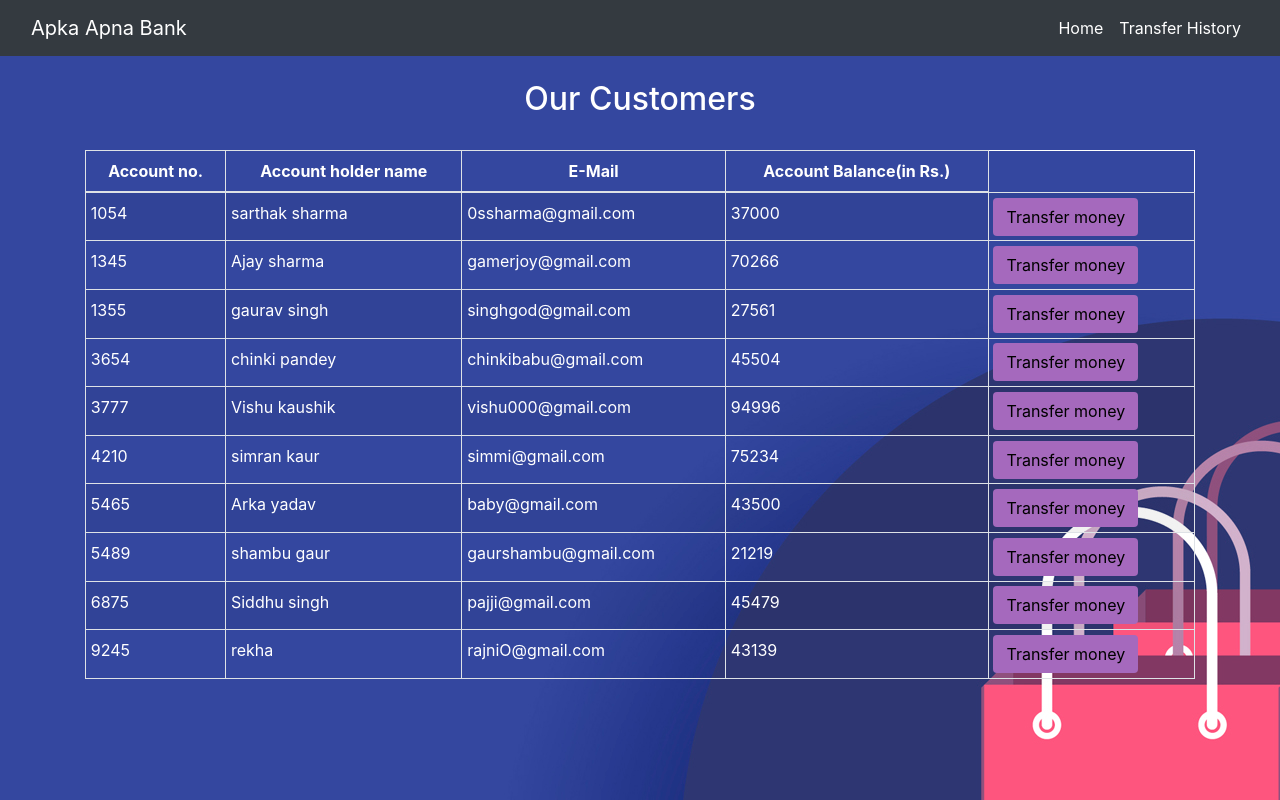
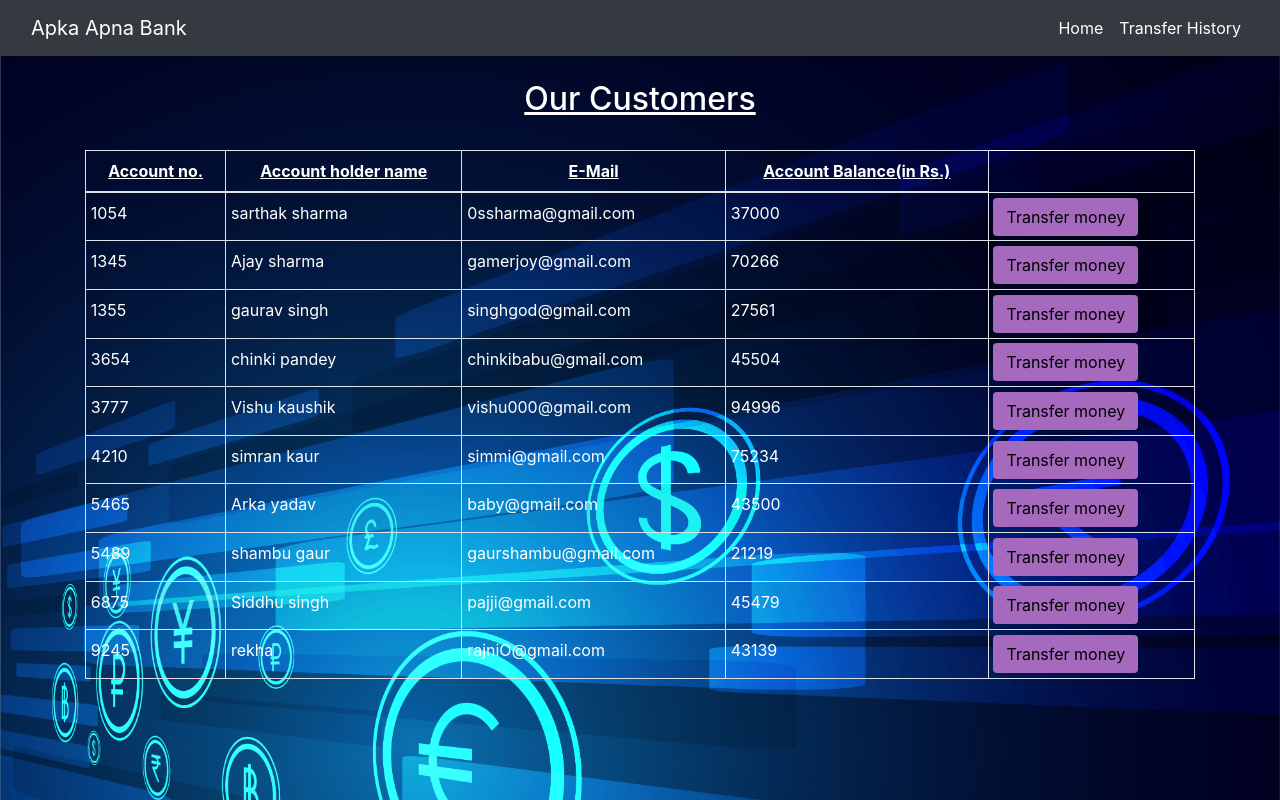
Before and after one commit to venukaushik/tsf_webdevelopment, a PHP site: page /customers.php in a window 1280 px wide. Run offline with PHP 8.4, Linux system fonts and the light colour scheme; data comes from the database, SQL or seed files in the repository.

Commit message:
Update customers.php

```diff
--- a/customers.php
+++ b/customers.php
@@ -41,7 +41,7 @@
   </div>
 </nav>
 
-<body style="background-image : url(images/2.jpg)">
+<body style="background-image : url(images/1.jpg); background-size: cover">
 <?php
     include 'config.php';
     $sql = "SELECT * FROM users";
@@ -52,7 +52,7 @@
 
 
 <div class="container">
-        <h2 class="text-center pt-4" style="color : white;">Our Customers</h2>
+        <h2 class="text-center pt-4" style="color : white;"><u>Our Customers</u></h2>
         <br>
             <div class="row">
                 <div class="col">
@@ -60,10 +60,10 @@
                     <table class="table table-hover table-sm table-striped table-condensed table-bordered" style="border-color:white;">
                         <thead style="color : white;">
                             <tr>
-                            <th scope="col" class="text-center py-2">Account no.</th>
-                            <th scope="col" class="text-center py-2">Account holder name</th>
-                            <th scope="col" class="text-center py-2">E-Mail</th>
-                            <th scope="col" class="text-center py-2">Account Balance(in Rs.)</th>
+                            <th scope="col" class="text-center py-2"><u>Account no.</u></th>
+                            <th scope="col" class="text-center py-2"><u>Account holder name</u></th>
+                            <th scope="col" class="text-center py-2"><u>E-Mail</u></th>
+                            <th scope="col" class="text-center py-2"><u>Account Balance(in Rs.)</u></th>
 
                             </tr>
                         </thead>
```
